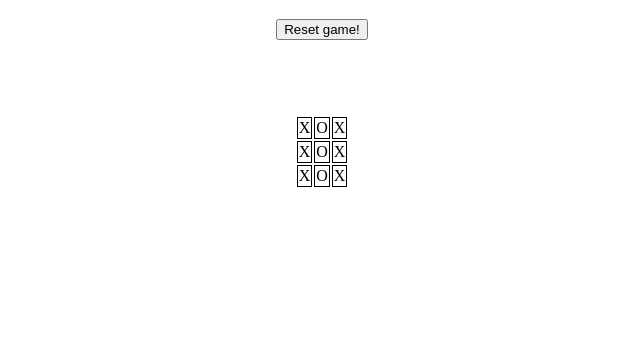
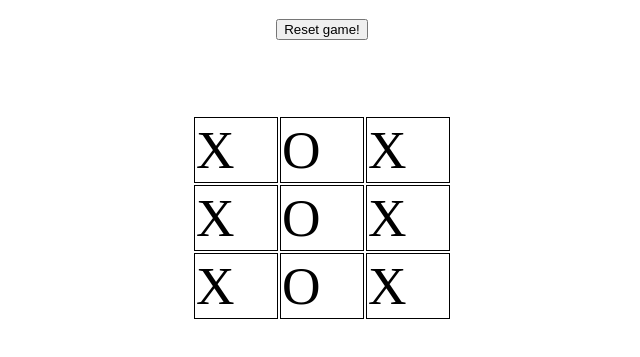
Before and after one commit to panteha/Tic-Tac-Toe, a plain HTML site: page index.html in a window 1280 px wide. Shown: the part 61-418 px from the top of the page, without its empty margins (318-958 px from the left). Drawn offline with nearby package versions, Linux system fonts and the light colour scheme.

Commit message:
Made the square size and font bigger

```diff
--- a/style/style.css
+++ b/style/style.css
@@ -4,4 +4,7 @@
 
 .square{
   border: 1px solid black;
+  font-size: 40pt;
+  height: 40px;
+  width: 80px;
 }
```
